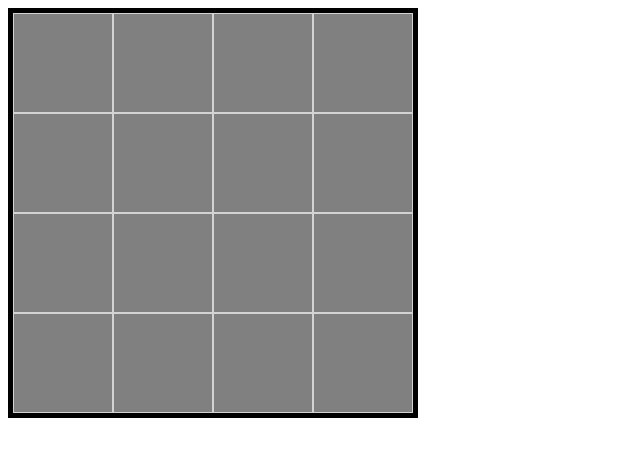
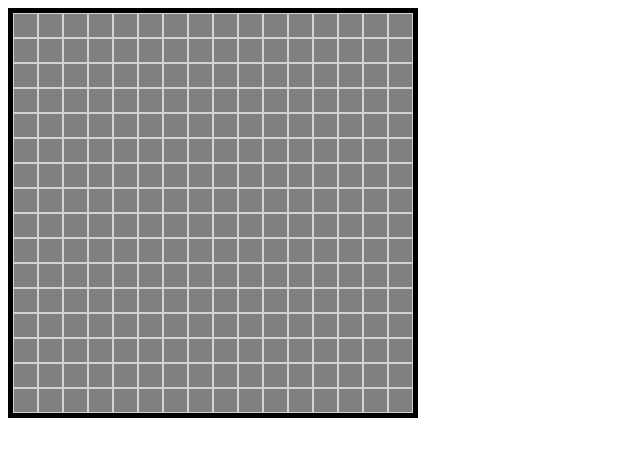
Before and after one commit to GreatDistances/OP-etch-a-sketch, a plain HTML site: page index.html in a window 1280 px wide. Shown: the whole page, without its empty margins (0-640 px from the left). Drawn offline with Linux system fonts and the light colour scheme.

Commit message:
Grid now 16x16, persistent hover effect works

```diff
--- a/js-scripts.js
+++ b/js-scripts.js
@@ -1,9 +1,14 @@
 const container = document.querySelector(".container");
 
-for (let i = 1; i < 5; i++) {
-    for (let j = 1; j < 5; j++) {
+
+// establish 4x4 grid
+for (let i = 0; i < 16; i++) {
+    for (let j = 0; j < 16; j++) {
         const etchDiv = document.createElement("div");
         container.appendChild(etchDiv);
         etchDiv.classList.add('etchDiv');
+        etchDiv.addEventListener('mouseover', () => {
+            etchDiv.classList.add('etchDiv-hover');
+        });
     }
 }
--- a/styles.css
+++ b/styles.css
@@ -12,8 +12,12 @@
 
 .etchDiv {
     box-sizing: border-box;
-    height: 100px;
-    width: 100px;
+    height: 25px;
+    width: 25px;
     background-color: grey;
     border: 1px solid lightgrey;
 }
+
+.etchDiv-hover {
+    background-color: red;
+}
```
